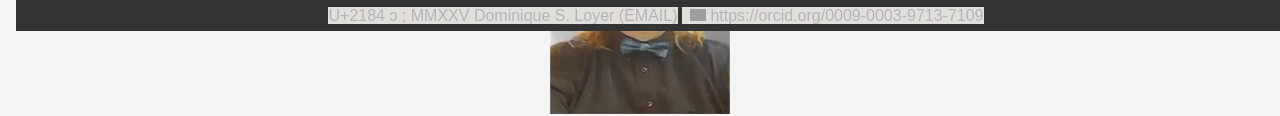
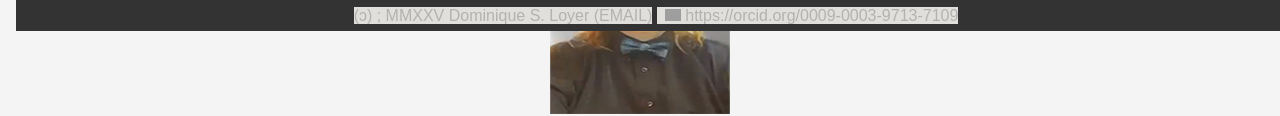
Before and after one commit to DominiqueLoyer/DominiqueLoyer.github.io, a plain HTML site: page index.html in a window 1280 px wide. Shown: the part 769-885 px from the top of the page. Drawn offline with Linux system fonts and the light colour scheme; grey boxes are pictures that could not be loaded.

Commit message:
Update footer email link text

```diff
--- a/index.html
+++ b/index.html
@@ -561,7 +561,7 @@ a:active {
  </style>
   <!-- mon email -->
   <footer>
-   <a href="mailto:votreconsultant&#64gmail.com"> U+2184 ↄ ; MMXXV Dominique S. Loyer (EMAIL)</a>
+   <a href="mailto:votreconsultant&#64gmail.com"> (ↄ) ; MMXXV Dominique S. Loyer (EMAIL)</a>
            <!-- My Orcid ID -->
     <a
     id="cy-effective-orcid-url"
```
